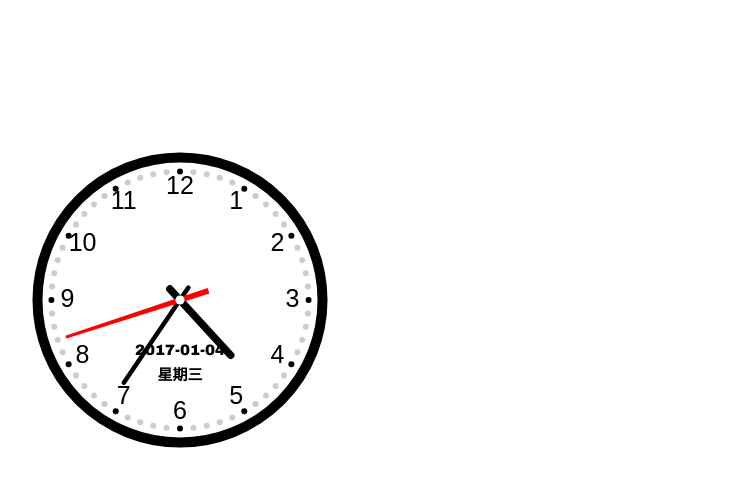
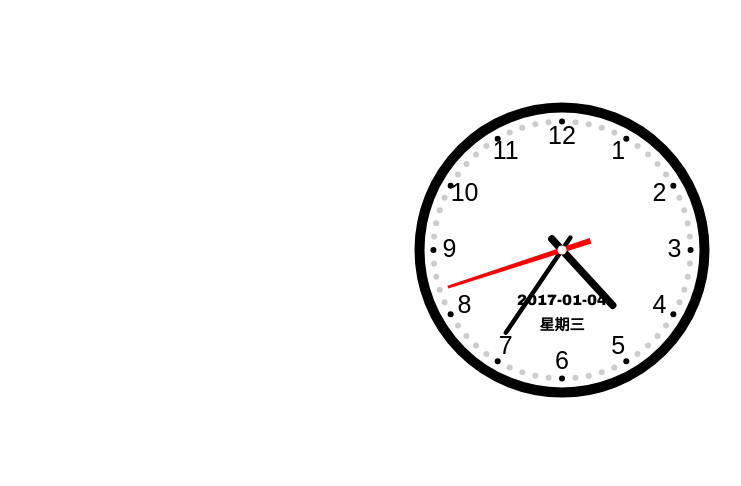
Before and after one commit to Dellear/canvas-clock, a plain HTML site: page index.html in a window 1280 px wide. Shown: the whole page, without its empty margins (78-819 px from the left). Drawn offline with Linux system fonts and the light colour scheme.

Commit message:
修改margin

```diff
--- a/index.html
+++ b/index.html
@@ -6,8 +6,7 @@
     <title>canvas时钟</title>
     <style type="text/css">
         div {
-            margin-top: 150px;
-            margin-left: 100px;
+            margin:100px auto;
         }
     </style>
 </head>
```
